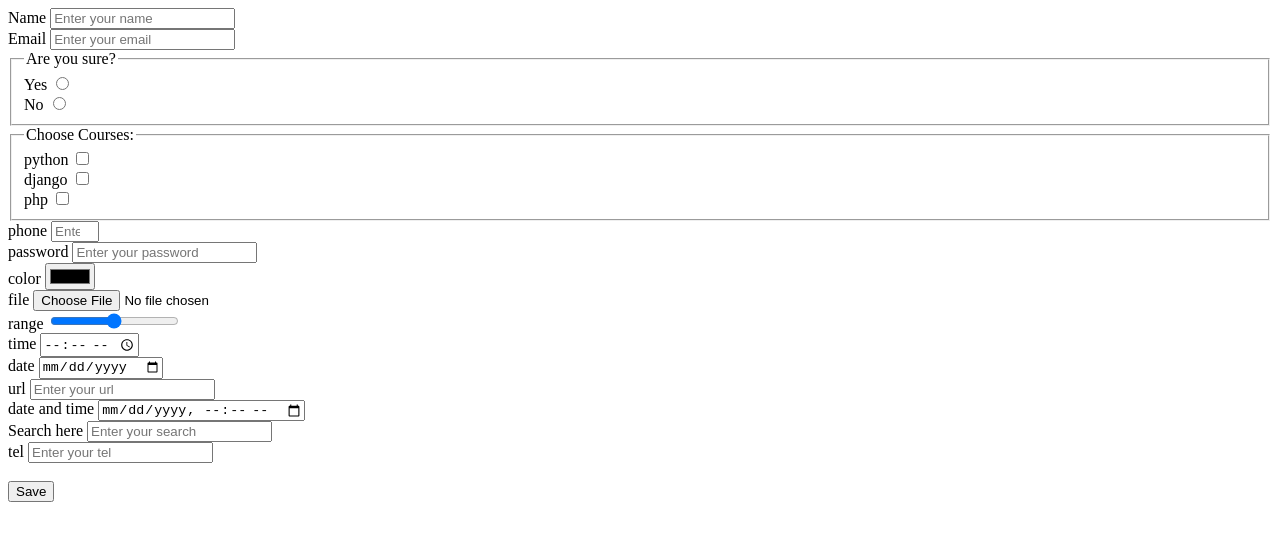
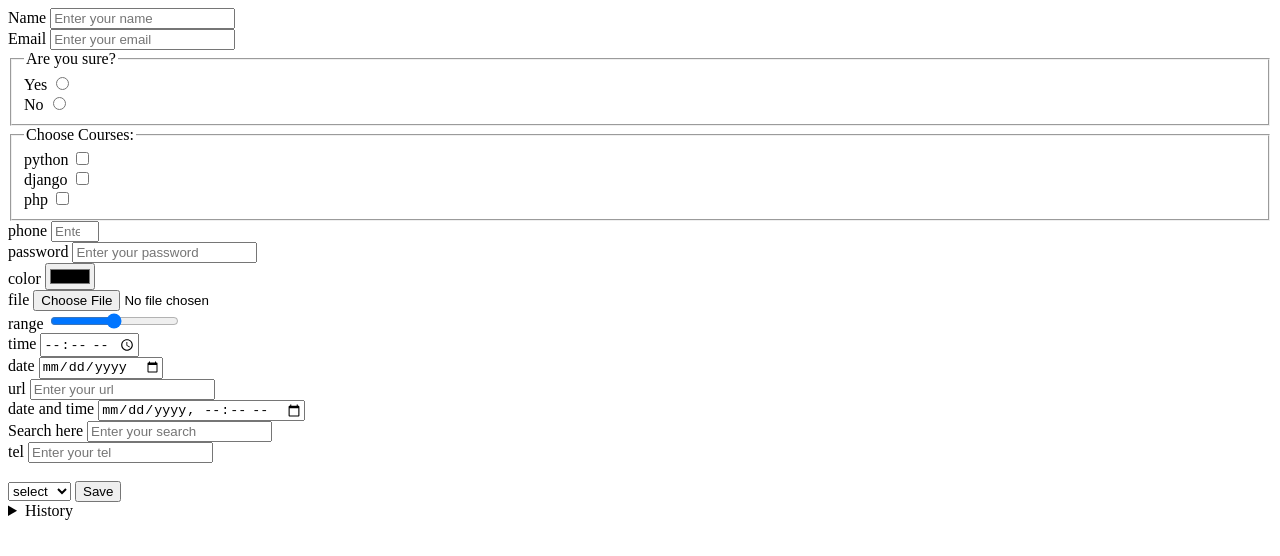
Before and after one commit to NITESHDHIMAL/mernstack-2082, a plain HTML site: page Day 4/form.html in a window 1280 px wide. Drawn offline with Linux system fonts and the light colour scheme.

Commit message:
details tag

```diff
--- a/Day 4/form.html
+++ b/Day 4/form.html
@@ -76,11 +76,28 @@
         <label for="tel">tel</label>
         <input type="tel" id="tel" placeholder="Enter your tel" name="tel"> <br>
         <br>
+
+        <select name="" id="">
+            <option value>select</option>
+            <option value="python">python</option>
+            <option value="django">django</option>
+            <option value="php">php</option>
+            <option value="laravel">laravel</option>
+        </select>
+
         <!-- <input type="image" src=""> -->
         <!-- <input type="submit" value="submit"> -->
         <button type="submit">Save</button>
     </form>
 
+
+    <details>
+        <summary>History</summary>
+        <a href="">Ancient Nepal</a> <br>
+        <a href="">Medieval Nepal</a> <br>
+        <a href="">Contemporary history</a>
+    </details>
+
 </body>
 
 </html>
```
